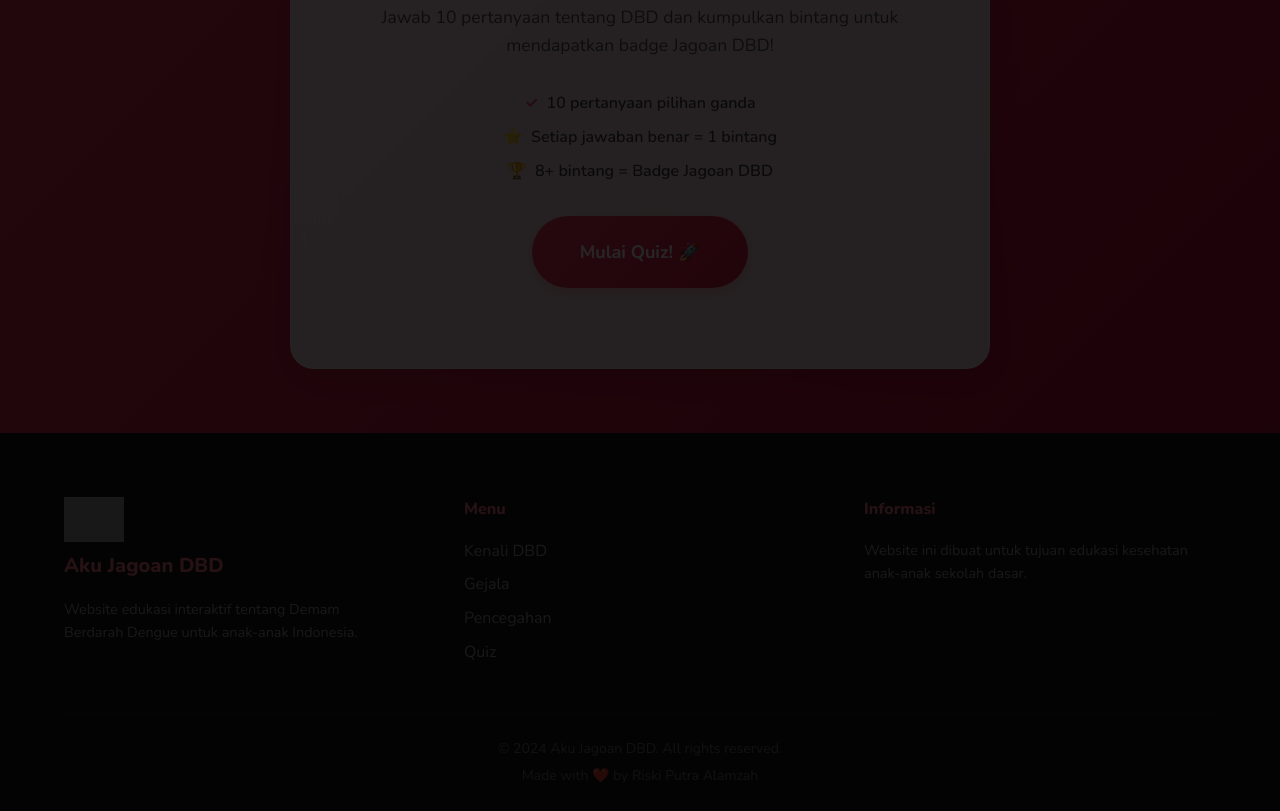
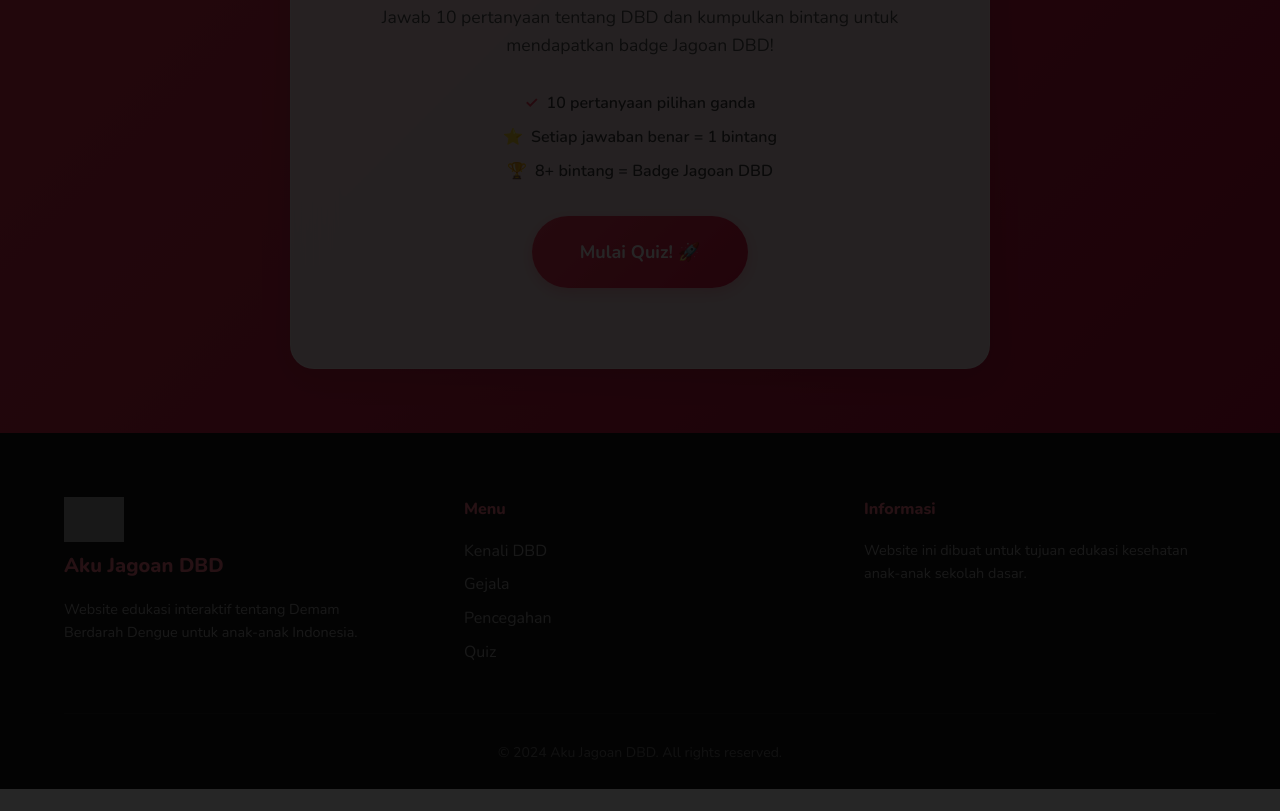
Before and after one commit to riskiputraalamzah/dbd, a plain HTML site: page index.html in a window 1280 px wide. Shown: the part 7641-8452 px from the top of the page. After the commit the page ends 8430 px from the top, so only its background shows below. Drawn offline with nearby package versions, Linux system fonts and the light colour scheme; grey boxes are pictures that could not be loaded.

```diff
--- a/index.html
+++ b/index.html
@@ -804,7 +804,7 @@
       </div>
       <div class="footer-bottom">
         <p>&copy; 2024 Aku Jagoan DBD. All rights reserved.</p>
-        <p>Made with ❤️ by Riski Putra Alamzah</p>
+
       </div>
     </div>
   </footer>
```
